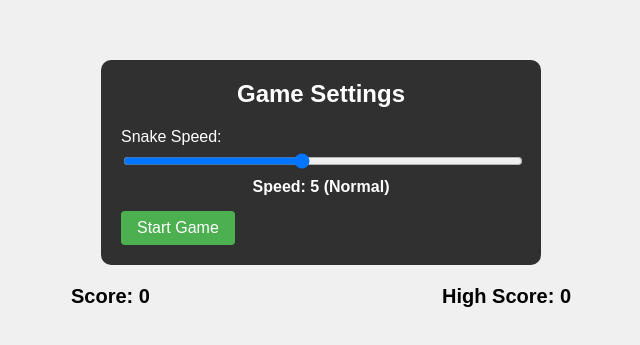
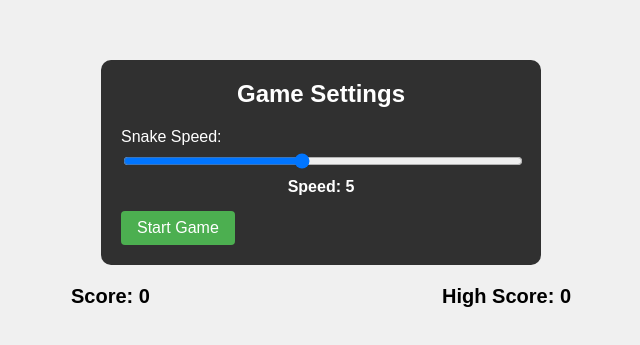
Before and after one commit to NavidValizadeh/snake2D, a plain HTML site: page index.html in a window 1280 px wide. Shown: the part 211-556 px from the top of the page, 319-959 px from the left. Drawn offline with Linux system fonts and the light colour scheme.

Commit message:
Update index.html

```diff
--- a/index.html
+++ b/index.html
@@ -141,7 +141,7 @@
       <div class="slider-container">
         <label for="speed-slider">Snake Speed:</label>
         <input type="range" id="speed-slider" min="1" max="10" value="5" class="slider">
-        <div class="value-display">Speed: <span id="speed-value">5</span> (Normal)</div>
+        <div class="value-display">Speed: <span id="speed-value">5</span> </div>
       </div>
       <button id="start-game-btn">Start Game</button>
     </div>
```
